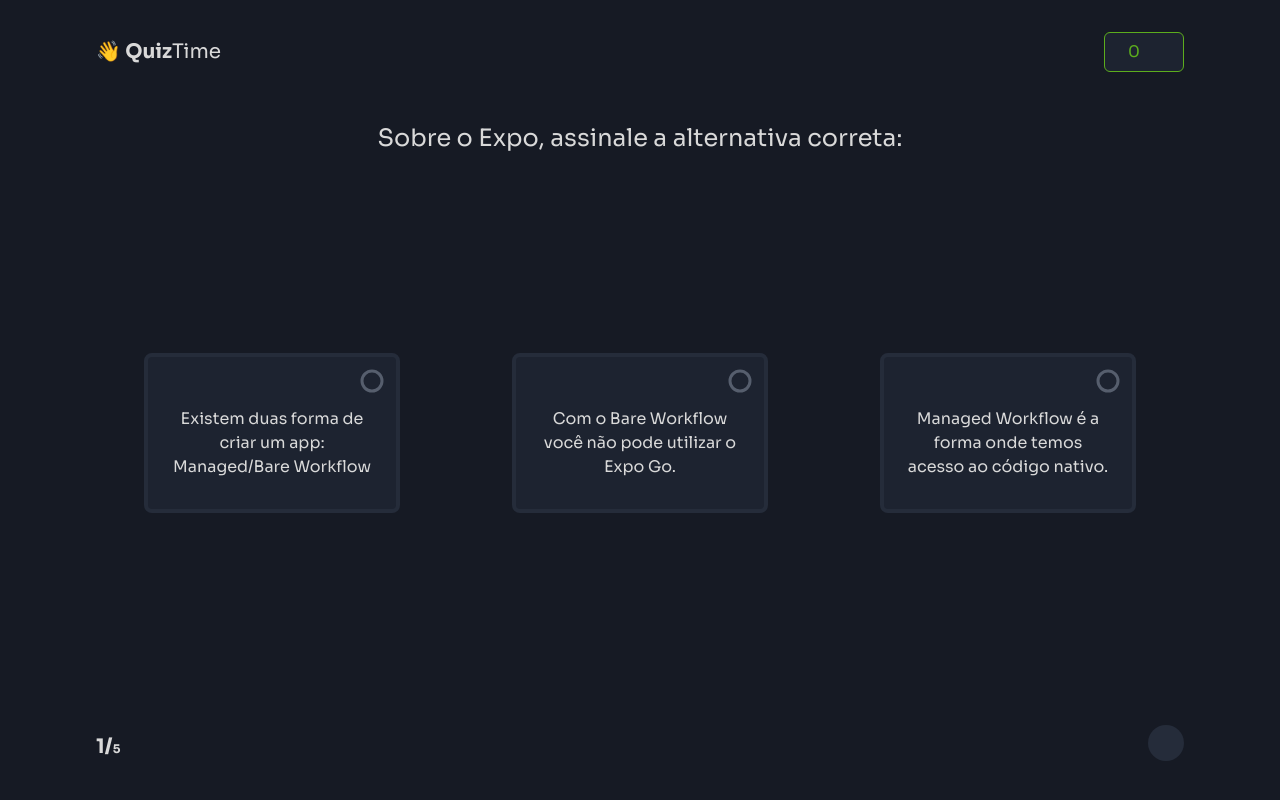
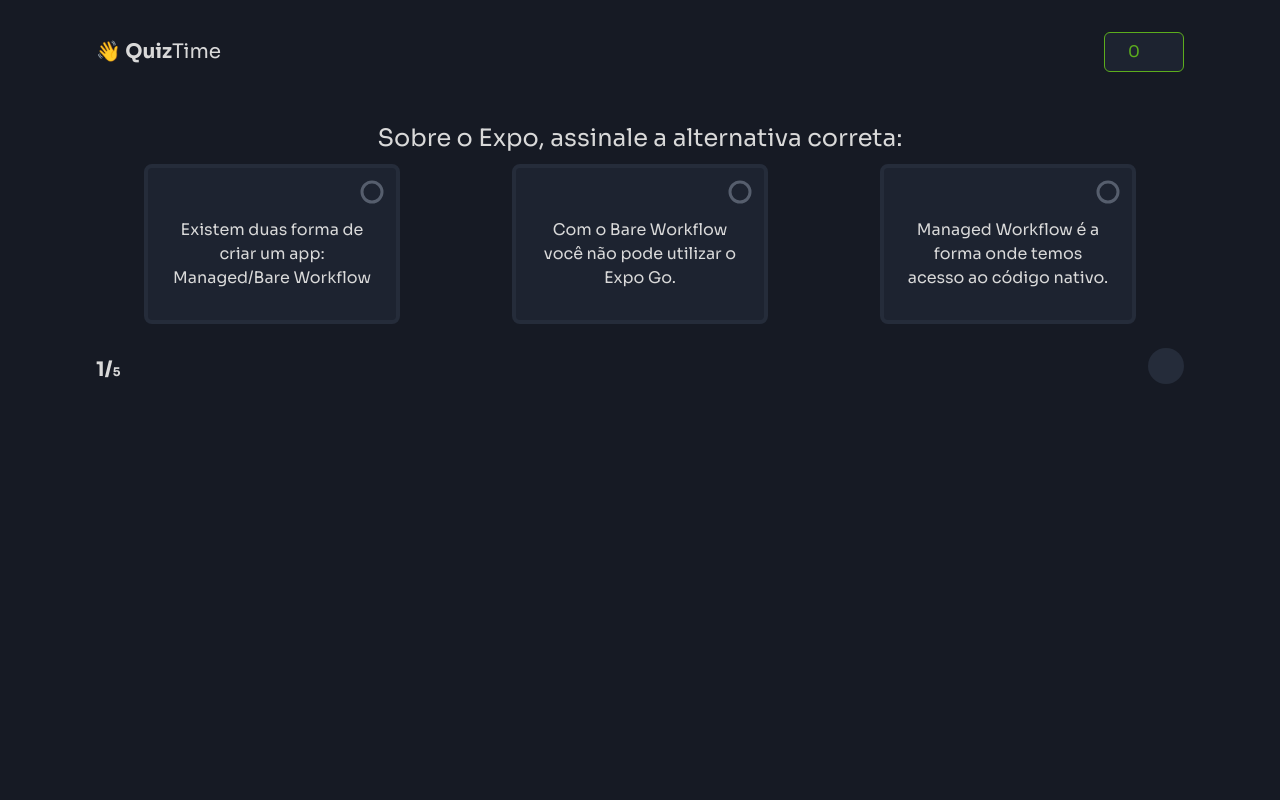
Before and after one commit to wenblack/quiz-app, a Next.js app: page / in a window 1280 px wide. Built offline with nearby package versions, Linux system fonts and the light colour scheme; some icons are missing.

Commit message:
🌈 style: Fixed screnn size

```diff
--- a/src/pages/index.tsx
+++ b/src/pages/index.tsx
@@ -98,9 +98,8 @@
   }
 
   return (
-    <>
     <main
-        className={`flex flex-col  bg-gray-600 h-screen items-center py-8 px-24 ${sora.className}`}
+      className={`flex flex-col overflow-x-hidden bg-gray-600 min-h-screen items-center py-8 px-24 ${sora.className}`}
     >
       <Header value={count} />
       <h1 className="text-h1 h-44 pt-6 lg:h-fit w-screen px-[10vw] text-center text-gray-100 ">
@@ -125,6 +124,5 @@
         isDisabled={isResult}
       />
     </main>
-    </>
   );
 }
```
Lines whose indentation alone changed are shown as unchanged.
